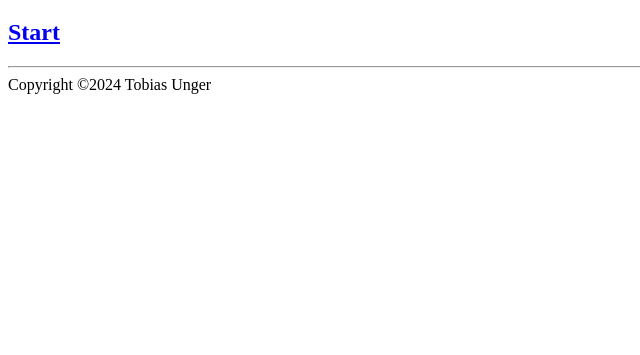
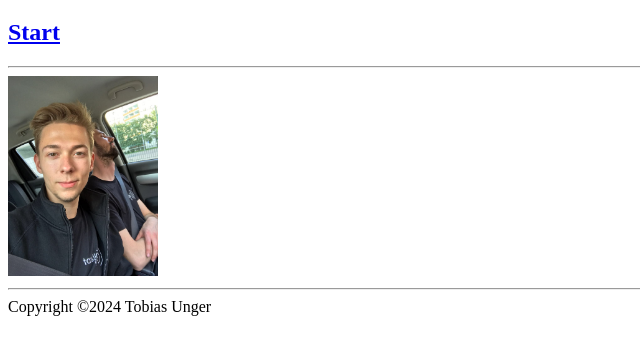
Before and after one commit to freshtobe/html-portfolio, a plain HTML site: page public/education.html in a window 1280 px wide. Shown: the part 61-416 px from the top of the page, without its empty margins (0-640 px from the left). Drawn offline with Linux system fonts and the light colour scheme.

Commit message:
Add files via upload
added picture of Tobi

```diff
--- a/public/education.html
+++ b/public/education.html
@@ -11,6 +11,10 @@
     <h2><a href="../index.html">Start</a></h2>
     <hr/>
 
+    <img src="../assets/profile-picture.jpg" alt="Picture of Tobi" height="200">
+
+    <hr/>
+
     <footer>Copyright ©2024 Tobias Unger</footer>
 </body>
 </html>
```
